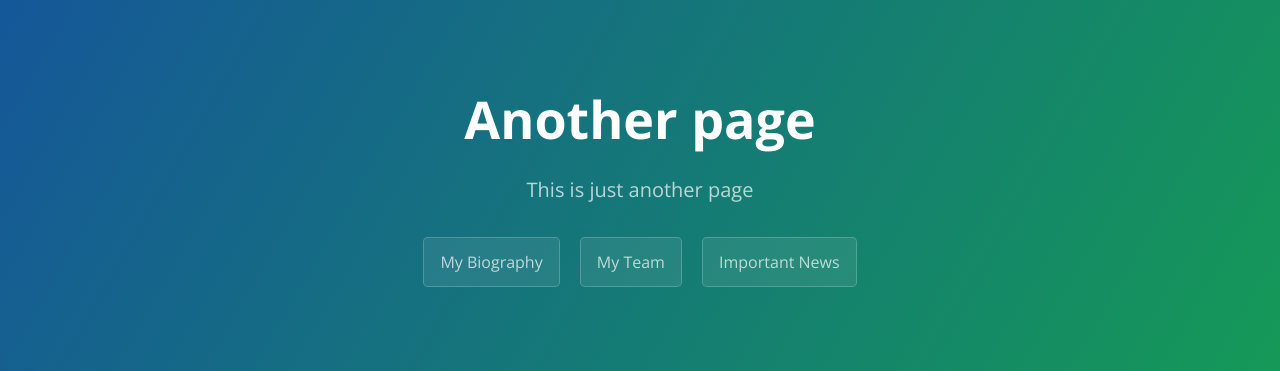
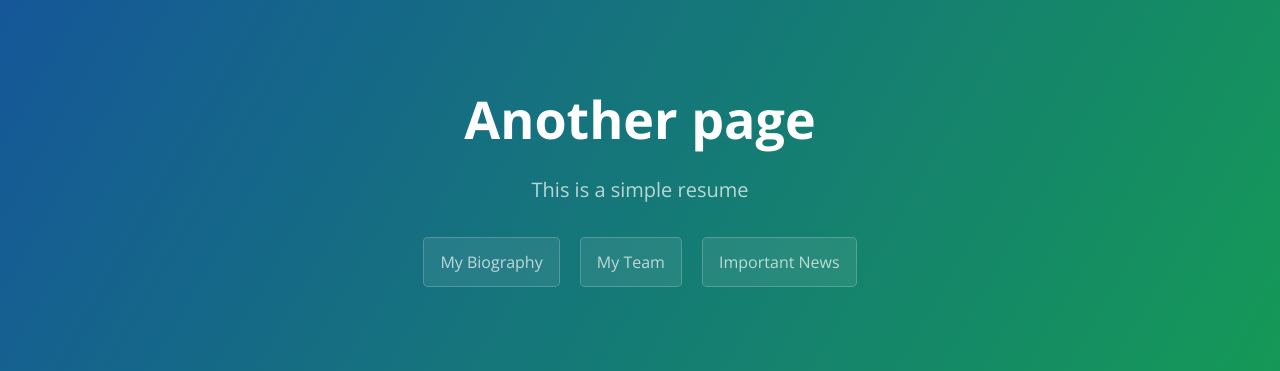
Before and after one commit to WH-HuanWang/WH-HuanWang.github.io, a Jekyll site: the page built from another-page.md, in a window 1280 px wide. Shown: the top 371 px of the page. Built offline with Jekyll 4.4.1, drawn with Linux system fonts in a browser that asks for light colours.

Commit message:
Update another-page.md

```diff
--- a/another-page.md
+++ b/another-page.md
@@ -1,7 +1,7 @@
 ---
 layout: default
 title: Another page
-description: This is just another page
+description: This is a simple resume
 ---
 
 ## Welcome to another page
```
